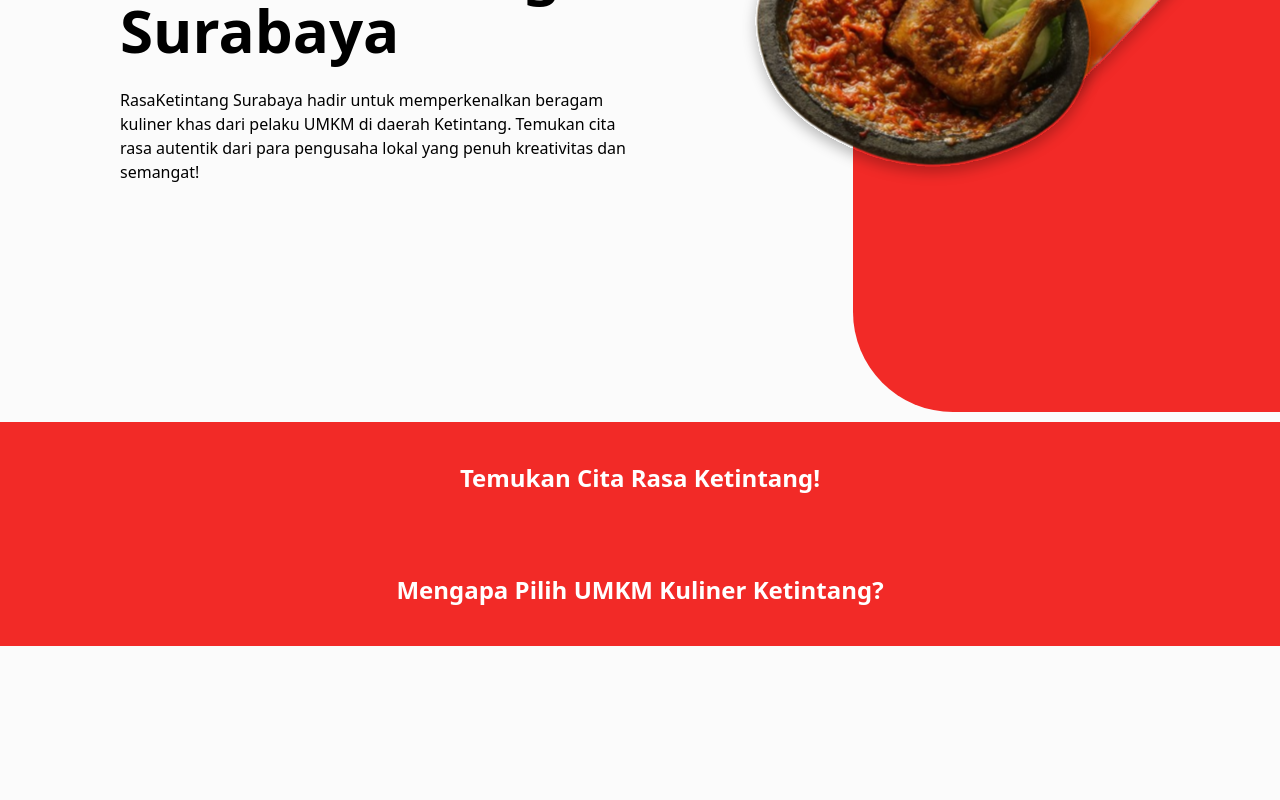
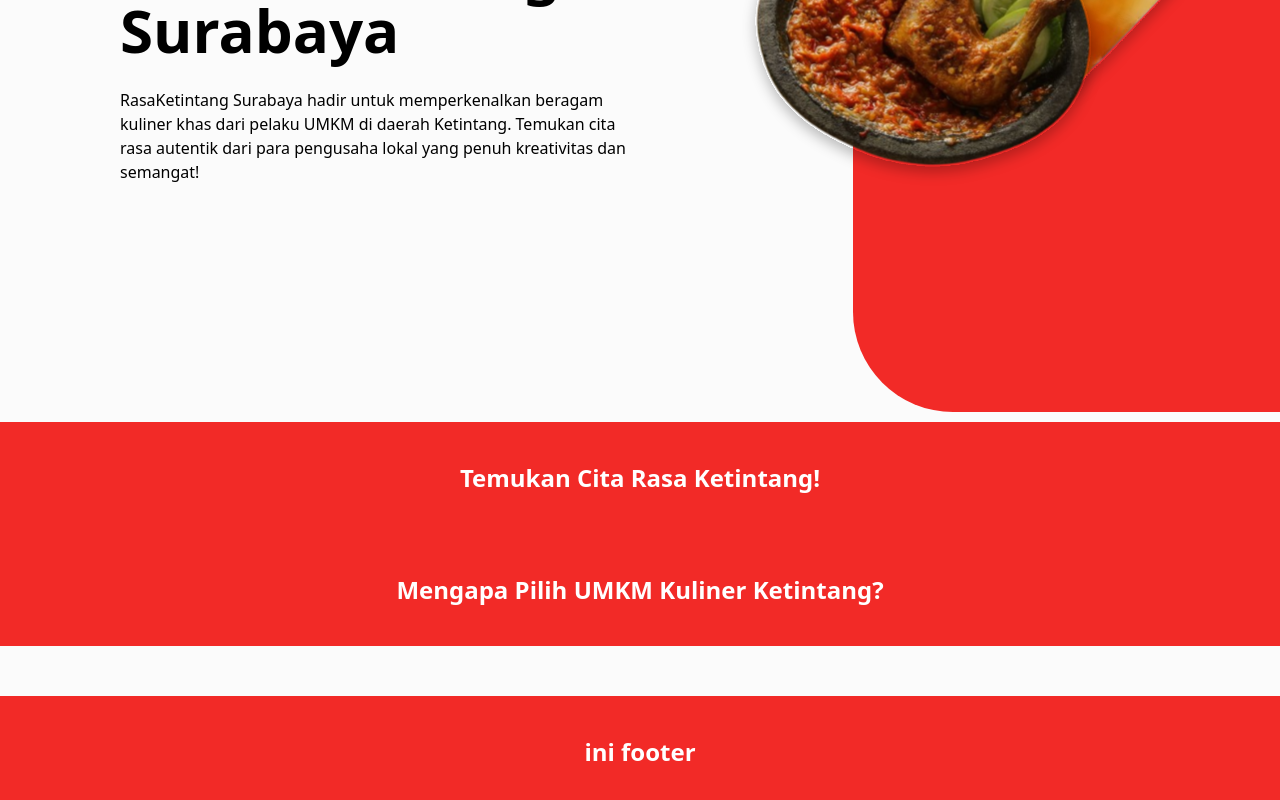
Before and after one commit to syrsdev/Amatiran-Portal-UMKM-Ketintang, a React (Vite) app: page / in a window 1280 px wide. Shown: the part 292-1092 px from the top of the page. Before the commit the page ends 988 px from the top, so only its background shows below. Built offline with nearby package versions, Linux system fonts and the light colour scheme.

Commit message:
style: footer

```diff
--- /dev/null
+++ b/src/layouts/Footer.tsx
@@ -0,0 +1,9 @@
+const Footer = () => {
+  return (
+    <footer className="flex justify-center py-10 bg-primary text-white font-bold ">
+      <h2 className="text-2xl">ini footer</h2>
+    </footer>
+  );
+};
+
+export default Footer;
--- a/src/layouts/Layout.tsx
+++ b/src/layouts/Layout.tsx
@@ -1,3 +1,4 @@
+import Footer from "./Footer";
 import Navbar from "./Navbar";
 
 const Layout = ({ children }: { children: React.ReactNode }) => {
@@ -5,6 +6,7 @@ const Layout = ({ children }: { children: React.ReactNode }) => {
     <>
       <Navbar />
       <main className="my-[50px]">{children}</main>
+      <Footer />
     </>
   );
 };
```
